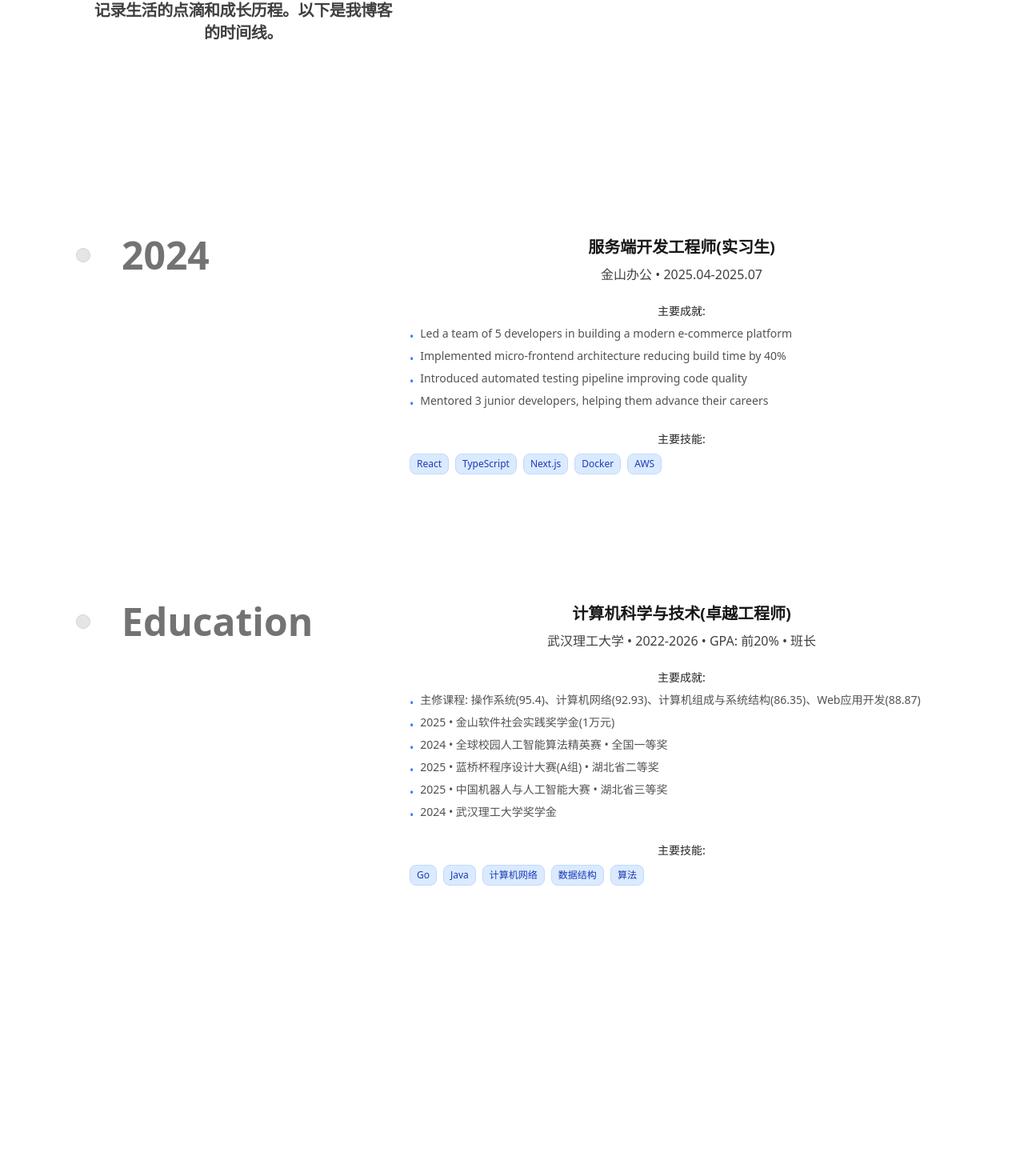
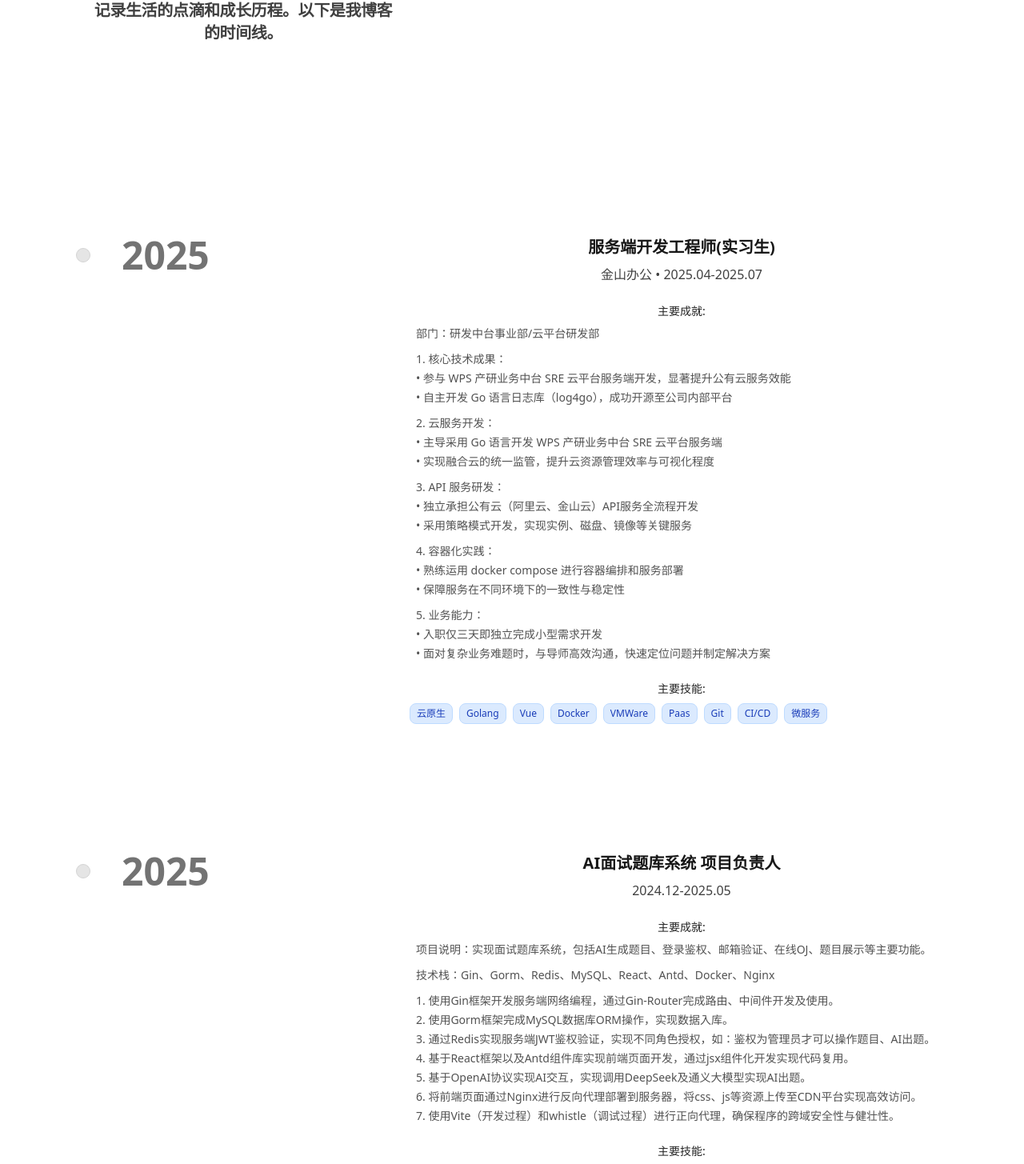
Before and after one commit to 2Stephen/blog-client, a React (Vite) app: page /resume in a window 1280 px wide. Shown: the part 809-2264 px from the top of the page at 80% size. Built offline with nearby package versions, Linux system fonts and the light colour scheme.

Commit message:
feat: 完善简历页面

```diff
--- a/src/components/diy/dock.tsx
+++ b/src/components/diy/dock.tsx
@@ -37,7 +37,7 @@ export function DockDemo() {
     <div className="fixed top-0 right-10 z-999">
       <Dock direction="middle">
 
-        <DockIcon onClick={() => window.open("https://github.com/2Stephen/blog-client")}>
+        <DockIcon onClick={() => window.open("https://github.com/2Stephen")}>
           <Tooltip text="View GitHub Repository">
             <Icons.gitHub className="size-6" />
           </Tooltip>
@@ -51,7 +51,7 @@ export function DockDemo() {
         </DockIcon>
 
 
-        <DockIcon onClick={() => (window.location.href = "https://www.setrain.top/blog")}>
+        <DockIcon onClick={() => (window.location.href = "/blog")}>
           <Tooltip text="View my Blog">
             <Icons.notion className="size-6" />
           </Tooltip>
--- /dev/null
+++ b/src/components/magicui/iphone-15-pro.tsx
@@ -0,0 +1,109 @@
+import { SVGProps } from "react";
+
+export interface Iphone15ProProps extends SVGProps<SVGSVGElement> {
+  width?: number;
+  height?: number;
+  src?: string;
+  videoSrc?: string;
+}
+
+export default function Iphone15Pro({
+  width = 240,
+  height = 488,
+  src,
+  videoSrc,
+  ...props
+}: Iphone15ProProps) {
+  return (
+    <svg
+      width={width}
+      height={height}
+      viewBox={`0 0 ${width} ${height}`}
+      fill="none"
+      xmlns="http://www.w3.org/2000/svg"
+      {...props}
+    >
+      <path
+        d="M2 73C2 32.6832 34.6832 0 75 0H357C397.317 0 430 32.6832 430 73V809C430 849.317 397.317 882 357 882H75C34.6832 882 2 849.317 2 809V73Z"
+        className="fill-[#E5E5E5] dark:fill-[#404040]"
+      />
+      <path
+        d="M0 171C0 170.448 0.447715 170 1 170H3V204H1C0.447715 204 0 203.552 0 203V171Z"
+        className="fill-[#E5E5E5] dark:fill-[#404040]"
+      />
+      <path
+        d="M1 234C1 233.448 1.44772 233 2 233H3.5V300H2C1.44772 300 1 299.552 1 299V234Z"
+        className="fill-[#E5E5E5] dark:fill-[#404040]"
+      />
+      <path
+        d="M1 319C1 318.448 1.44772 318 2 318H3.5V385H2C1.44772 385 1 384.552 1 384V319Z"
+        className="fill-[#E5E5E5] dark:fill-[#404040]"
+      />
+      <path
+        d="M430 279H432C432.552 279 433 279.448 433 280V384C433 384.552 432.552 385 432 385H430V279Z"
+        className="fill-[#E5E5E5] dark:fill-[#404040]"
+      />
+      <path
+        d="M6 74C6 35.3401 37.3401 4 76 4H356C394.66 4 426 35.3401 426 74V808C426 846.66 394.66 878 356 878H76C37.3401 878 6 846.66 6 808V74Z"
+        className="fill-white dark:fill-[#262626]"
+      />
+      <path
+        opacity="0.5"
+        d="M174 5H258V5.5C258 6.60457 257.105 7.5 256 7.5H176C174.895 7.5 174 6.60457 174 5.5V5Z"
+        className="fill-[#E5E5E5] dark:fill-[#404040]"
+      />
+      <path
+        d="M21.25 75C21.25 44.2101 46.2101 19.25 77 19.25H355C385.79 19.25 410.75 44.2101 410.75 75V807C410.75 837.79 385.79 862.75 355 862.75H77C46.2101 862.75 21.25 837.79 21.25 807V75Z"
+        className="fill-[#E5E5E5] stroke-[#E5E5E5] stroke-[0.5] dark:fill-[#404040] dark:stroke-[#404040]"
+      />
+
+      {src && (
+        <image
+          href={src}
+          x="21.25"
+          y="19.25"
+          width="389.5"
+          height="843.5"
+          preserveAspectRatio="xMidYMid slice"
+          clipPath="url(#roundedCorners)"
+        />
+      )}
+      {videoSrc && (
+        <foreignObject x="21.25" y="19.25" width="389.5" height="843.5">
+          <video
+            className="size-full overflow-hidden rounded-[55.75px] object-cover"
+            src={videoSrc}
+            autoPlay
+            loop
+            muted
+            playsInline
+          />
+        </foreignObject>
+      )}
+      <path
+        d="M154 48.5C154 38.2827 162.283 30 172.5 30H259.5C269.717 30 278 38.2827 278 48.5C278 58.7173 269.717 67 259.5 67H172.5C162.283 67 154 58.7173 154 48.5Z"
+        className="fill-[#F5F5F5] dark:fill-[#262626]"
+      />
+      <path
+        d="M249 48.5C249 42.701 253.701 38 259.5 38C265.299 38 270 42.701 270 48.5C270 54.299 265.299 59 259.5 59C253.701 59 249 54.299 249 48.5Z"
+        className="fill-[#F5F5F5] dark:fill-[#262626]"
+      />
+      <path
+        d="M254 48.5C254 45.4624 256.462 43 259.5 43C262.538 43 265 45.4624 265 48.5C265 51.5376 262.538 54 259.5 54C256.462 54 254 51.5376 254 48.5Z"
+        className="fill-[#E5E5E5] dark:fill-[#404040]"
+      />
+      <defs>
+        <clipPath id="roundedCorners">
+          <rect
+            x="21.25"
+            y="19.25"
+            width="389.5"
+            height="843.5"
+            rx="55.75"
+            ry="55.75"
+          />
+        </clipPath>
+      </defs>
+    </svg>
+  );
+}
--- a/src/components/magicui/magic-card.tsx
+++ b/src/components/magicui/magic-card.tsx
@@ -3,7 +3,7 @@
 import { motion, useMotionTemplate, useMotionValue } from "motion/react";
 import React, { useCallback, useEffect, useRef } from "react";
 
-import { cn } from "/lib/utils";
+import { cn } from "@/lib/utils";
 
 interface MagicCardProps {
   children?: React.ReactNode;
--- a/src/components/ui/timeline.tsx
+++ b/src/components/ui/timeline.tsx
@@ -40,7 +40,7 @@ export const Timeline = ({ data }: { data: TimelineEntry[] }) => {
     >
       <div className="max-w-7xl mx-auto py-20 px-4 md:px-8 lg:px-10">
         <h2 className="text-lg md:text-4xl mb-4 text-black dark:text-white max-w-4xl">
-          我的博客记录
+          我的个人记录
         </h2>
         <p className="text-neutral-700 dark:text-neutral-300 text-sm md:text-base max-w-sm">
           <TypingAnimation className="text-lg md:text-xl" duration={100}>记录生活的点滴和成长历程。以下是我博客的时间线。</TypingAnimation>
--- a/src/main.tsx
+++ b/src/main.tsx
@@ -1,4 +1,4 @@
-import { StrictMode } from 'react'
+
 import { createRoot } from 'react-dom/client'
 import './index.css'
 import App from './App.tsx'
--- a/src/pages/Blog.tsx
+++ b/src/pages/Blog.tsx
@@ -1,14 +1,27 @@
 import { useMemo } from "react";
 import { Timeline } from "@/components/ui/timeline";
 
+// interface data
+interface DataItem {
+    title: string;
+    content: {
+        headline: string;
+        description?: string;
+        images?: string[];
+        details?: string[];
+        url?: string;
+    };
+}
 
 const Blog = () => {
-    const data = [
+    const data: DataItem[] = [];
+    // 示例数据
+    data.push(
       {
-          title: "2024",
+        title: "2025",
         content: {
-            headline: "Built and launched Aceternity UI and Aceternity UI Pro from scratch",
-            description: "Here are some of the templates I created for Aceternity UI Pro",
+          headline: "后端服务正在开发中，谢谢！",
+          description: "Here are some of the templates I placed here",
           images: [
             "https://assets.aceternity.com/templates/startup-1.webp",
             "https://assets.aceternity.com/templates/startup-2.webp",
@@ -31,8 +44,8 @@ const Blog = () => {
       {
         title: "Changelog",
         content: {
-            headline: "Deployed 5 new components on Aceternity today",
-            description: "Here are the new components I added to Aceternity UI Pro",
+          headline: "Test for timeline",
+          description: "test for timeline",
           images: [
             "https://assets.aceternity.com/pro/hero-sections.png",
             "https://assets.aceternity.com/features-section.png",
@@ -41,7 +54,9 @@ const Blog = () => {
           ],
         }
       },
-      ];
+    );
+
+
 
     // 动态生成 xmlData 格式
     const xmlData = useMemo(() => {
--- a/src/pages/Home.tsx
+++ b/src/pages/Home.tsx
@@ -1,8 +1,6 @@
 "use client";
-import React from "react";
 import { TypingAnimation } from "@/components/magicui/typing-animation";
 import { CardBody, CardContainer, CardItem } from "@/components/ui/3d-card";
-import { motion } from "motion/react";
 import { LinkPreview } from "@/components/ui/link-preview";
 import { BorderBeam } from "@/components/magicui/border-beam";
 import { CoolMode } from "@/components/magicui/cool-mode";
@@ -46,6 +44,10 @@ const Home = () => {
                             <CardItem
                                 translateZ={20}
                                 as="button"
+                                onClick={() => {
+                                    // 当前页面跳转到resume路由
+                                    window.location.href = "/resume";
+                                }}
                                 className="px-4 py-2 rounded-xl bg-black dark:bg-white dark:text-black text-white text-xs font-bold"
                             >
                                 查看简历
--- a/src/pages/Resume.tsx
+++ b/src/pages/Resume.tsx
@@ -5,17 +5,73 @@ import { TypingAnimation } from "@/components/magicui/typing-animation";
 const Resume = () => {
   const resumeData = [
     {
-      title: "2024",
+      title: "2025",
       content: {
         headline: "服务端开发工程师(实习生)",
         description: "金山办公 • 2025.04-2025.07",
         details: [
-          "Led a team of 5 developers in building a modern e-commerce platform",
-          "Implemented micro-frontend architecture reducing build time by 40%",
-          "Introduced automated testing pipeline improving code quality",
-          "Mentored 3 junior developers, helping them advance their careers"
+          "部门：研发中台事业部/云平台研发部",
+          "",
+          "1. 核心技术成果：",
+          "• 参与 WPS 产研业务中台 SRE 云平台服务端开发，显著提升公有云服务效能",
+          "• 自主开发 Go 语言日志库（log4go），成功开源至公司内部平台",
+          "",
+          "2. 云服务开发：",
+          "• 主导采用 Go 语言开发 WPS 产研业务中台 SRE 云平台服务端",
+          "• 实现融合云的统一监管，提升云资源管理效率与可视化程度",
+          "",
+          "3. API 服务研发：",
+          "• 独立承担公有云（阿里云、金山云）API服务全流程开发",
+          "• 采用策略模式开发，实现实例、磁盘、镜像等关键服务",
+          "",
+          "4. 容器化实践：",
+          "• 熟练运用 docker compose 进行容器编排和服务部署",
+          "• 保障服务在不同环境下的一致性与稳定性",
+          "",
+          "5. 业务能力：",
+          "• 入职仅三天即独立完成小型需求开发",
+          "• 面对复杂业务难题时，与导师高效沟通，快速定位问题并制定解决方案"
         ],
-        skills: ["React", "TypeScript", "Next.js", "Docker", "AWS"]
+        skills: ["云原生", "Golang", "Vue", "Docker", "VMWare", "Paas", "Git", "CI/CD", "微服务"]
+      }
+    },
+    {
+      title: "2025",
+      content: {
+        headline: "AI面试题库系统 项目负责人",
+        description: "2024.12-2025.05",
+        details: [
+          "项目说明：实现面试题库系统，包括AI生成题目、登录鉴权、邮箱验证、在线OJ、题目展示等主要功能。",
+          "",
+          "技术栈：Gin、Gorm、Redis、MySQL、React、Antd、Docker、Nginx",
+          "",
+          "1. 使用Gin框架开发服务端网络编程，通过Gin-Router完成路由、中间件开发及使用。",
+          "2. 使用Gorm框架完成MySQL数据库ORM操作，实现数据入库。",
+          "3. 通过Redis实现服务端JWT鉴权验证，实现不同角色授权，如：鉴权为管理员才可以操作题目、AI出题。",
+          "4. 基于React框架以及Antd组件库实现前端页面开发，通过jsx组件化开发实现代码复用。",
+          "5. 基于OpenAI协议实现AI交互，实现调用DeepSeek及通义大模型实现AI出题。",
+          "6. 将前端页面通过Nginx进行反向代理部署到服务器，将css、js等资源上传至CDN平台实现高效访问。",
+          "7. 使用Vite（开发过程）和whistle（调试过程）进行正向代理，确保程序的跨域安全性与健壮性。"
+        ],
+        skills: ["Gin", "Gorm", "Redis", "MySQL", "React", "Antd", "Docker", "Nginx", "OpenAI", "DeepSeek", "通义千问", "Vite", "whistle"]
+      }
+    },
+    {
+      title: "2024",
+      content: {
+        headline: "国家大学生创新训练项目 项目负责人",
+        description: "2023.09-2024.09",
+        details: [
+          "项目说明：通过拍摄书架书脊图片完成快速定位摆放位置错误的书籍，提高图书管理员效率。",
+          "",
+          "技术栈：YOLOv11、SpringBoot、MybatisPlus、Redis、MySQL、Nginx、ElasticSearch、Git",
+          "",
+          "1. AI视觉检测引擎：基于YOLOv11实现书籍实例分割(mAP@0.5达93%+)，集成CLIP(Transformer)模型构建图文跨模态检索系统，匹配错误书籍，定位精度较传统方案提升40%。",
+          "2. 多端交互系统：采用Uniapp(Vue3)开发小程序，多端部署，首屏加载耗时优化至2s内(图片及页面懒加载)。",
+          "3. 查询性能攻坚：通过引入ElasticSearch实现十余万本书籍数据(标题、作者、ISBN等多字段检索)的模糊查询。",
+          "4. AI部署方案：搭建AI服务网关，对于单个书架框区(书籍20余本)错误图片标注响应<3s，实现拍照纠错功能。"
+        ],
+        skills: ["YOLOv11", "CLIP", "SpringBoot", "MybatisPlus", "Redis", "MySQL", "Nginx", "ElasticSearch", "Git", "Uniapp", "Vue3"]
       }
     },
     {
@@ -25,13 +81,14 @@ const Resume = () => {
         description: "武汉理工大学 • 2022-2026 • GPA: 前20% • 班长",
         details: [
           "主修课程: 操作系统(95.4)、计算机网络(92.93)、计算机组成与系统结构(86.35)、Web应用开发(88.87)",
+          "2025 • 国家励志奖学金",
           "2025 • 金山软件社会实践奖学金(1万元)",
           "2024 • 全球校园人工智能算法精英赛 • 全国一等奖",
           "2025 • 蓝桥杯程序设计大赛(A组) • 湖北省二等奖",
           "2025 • 中国机器人与人工智能大赛 • 湖北省三等奖",
           "2024 • 武汉理工大学奖学金",
         ],
-        skills: ["Go", "Java", "计算机网络", "数据结构", "算法"]
+        skills: ["Golang", "Java", "计算机网络", "数据结构", "算法", "云原生开发", "微服务架构", "Docker", "Git"]
       }
     }
   ];
@@ -58,7 +115,7 @@ const Resume = () => {
               <ul className="space-y-1">
                 {item.content.details.map((detail, index) => (
                   <li key={index} className="flex items-start gap-2 text-xs md:text-sm text-neutral-600 dark:text-neutral-400">
-                    <span className="text-blue-500 mt-1">•</span>
+                    <span className="text-blue-500 mt-1"></span>
                     {detail}
                   </li>
                 ))}
--- a/tsconfig.json
+++ b/tsconfig.json
@@ -8,6 +8,7 @@
     "baseUrl": ".",
     "paths": {
       "@/*": ["./src/*"]
-    }
+    },
+    "skipLibCheck": true,
   }
 }
```
Lines whose indentation alone changed are shown as unchanged.
